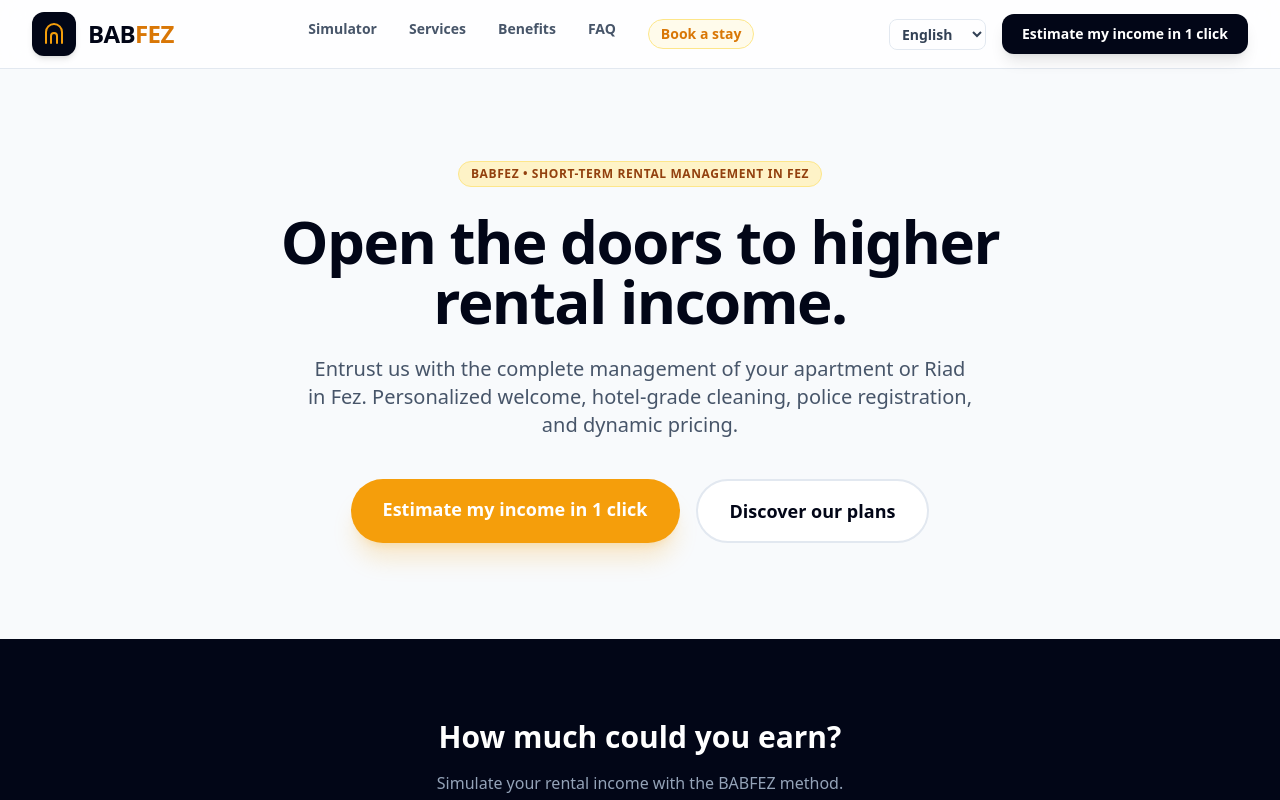
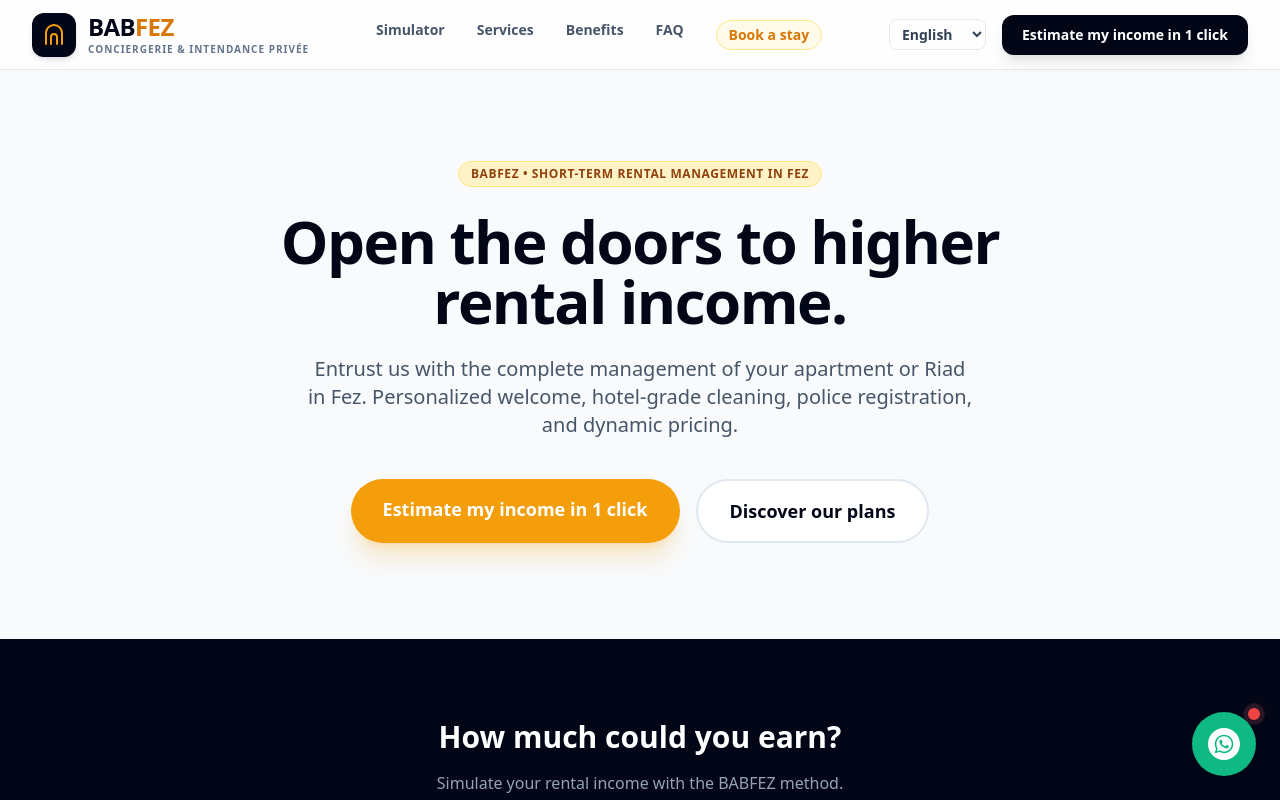
Before and after one commit to anoirqotbi87-debug/babfez, a Next.js app: page /en in a window 1280 px wide. Shown: the top 800 px of the page. Built offline with nearby package versions, Linux system fonts and the light colour scheme.

Commit message:
fix: Restore original detailed footer, header subtitle, and floating WhatsApp button

```diff
--- a/src/app/[lang]/page.tsx
+++ b/src/app/[lang]/page.tsx
@@ -69,7 +69,10 @@
             <div className="w-11 h-11 bg-slate-950 rounded-xl flex items-center justify-center text-amber-500 shadow-md">
               <svg className="w-6 h-6" viewBox="0 0 24 24" fill="none" stroke="currentColor" strokeWidth="2" strokeLinecap="round" strokeLinejoin="round"><path d="M4 21V10a8 8 0 0 1 16 0v11"/><path d="M9 21v-7a3 3 0 0 1 6 0v7"/></svg>
             </div>
-            <span className="text-2xl font-extrabold tracking-tight text-slate-950">BAB<span className="text-amber-600">FEZ</span></span>
+            <div>
+              <span className="text-2xl font-extrabold tracking-tight text-slate-950 block leading-tight">BAB<span className="text-amber-600">FEZ</span></span>
+              <span className="text-[10px] text-slate-500 font-bold tracking-widest uppercase block">Conciergerie & Intendance Privée</span>
+            </div>
           </div>
 
           {/* Menu Desktop */}
@@ -387,9 +390,45 @@
       </section>
 
       {/* Footer */}
-      <footer className="bg-slate-950 py-12 border-t border-slate-900 text-center">
-        <p className="text-slate-500 text-sm">{dict.home.footerText}</p>
+      <footer className="bg-slate-950 pt-16 pb-8 border-t border-slate-900">
+        <div className="max-w-7xl mx-auto px-4 sm:px-6 lg:px-8">
+          <div className="flex flex-col md:flex-row justify-between items-center gap-6 mb-12">
+            <div className="flex items-center gap-3">
+              <div className="w-10 h-10 bg-slate-900 rounded-xl flex items-center justify-center text-amber-500">
+                <svg className="w-5 h-5" viewBox="0 0 24 24" fill="none" stroke="currentColor" strokeWidth="2" strokeLinecap="round" strokeLinejoin="round">
+                  <path d="M4 21V10a8 8 0 0 1 16 0v11"/><path d="M9 21v-7a3 3 0 0 1 6 0v7"/>
+                </svg>
+              </div>
+              <div>
+                <span className="text-xl font-extrabold tracking-tight text-white block leading-tight">BAB<span className="text-amber-600">FEZ</span></span>
+                <span className="text-[10px] text-slate-400 font-bold tracking-widest uppercase block">Conciergerie & Intendance Privée</span>
+              </div>
+            </div>
+            <div className="flex gap-6 text-slate-400 font-semibold text-sm">
+              <a href="#simulateur" className="hover:text-amber-500 transition-colors">{dict.nav.simulator}</a>
+              <a href="#services" className="hover:text-amber-500 transition-colors">{dict.nav.services}</a>
+              <a href="#faq" className="hover:text-amber-500 transition-colors">{dict.nav.faq}</a>
+            </div>
+          </div>
+          <div className="text-center text-sm text-slate-500 border-t border-slate-800 pt-8">
+            {dict.home.footerText}
+          </div>
+        </div>
       </footer>
+
+      {/* Bouton WhatsApp Flottant */}
+      <a
+        href="https://wa.me/212778874114?text=Bonjour%20BABFEZ"
+        target="_blank"
+        rel="noopener noreferrer"
+        className="fixed bottom-6 right-6 z-50 bg-emerald-500 text-white p-4 rounded-full shadow-2xl hover:bg-emerald-600 hover:scale-110 transition-all group"
+      >
+        <span className="absolute -top-1 -right-1 flex h-3 w-3">
+          <span className="animate-ping absolute inline-flex h-full w-full rounded-full bg-red-400 opacity-75"></span>
+          <span className="relative inline-flex rounded-full h-3 w-3 bg-red-500"></span>
+        </span>
+        <svg className="w-8 h-8" fill="currentColor" viewBox="0 0 24 24"><path d="M12.031 6.172c-3.181 0-5.767 2.586-5.768 5.766-.001 1.298.38 2.27 1.019 3.287l-.582 2.128 2.182-.573c.978.58 1.911.928 3.145.929 3.178 0 5.767-2.587 5.768-5.766.001-3.187-2.575-5.77-5.764-5.771zm3.392 8.244c-.144.405-.837.774-1.17.824-.299.045-.677.063-1.092-.069-.252-.08-.575-.187-.988-.365-1.739-.751-2.874-2.502-2.961-2.617-.087-.116-.708-.94-.708-1.793s.448-1.273.607-1.446c.159-.173.346-.217.462-.217l.332.006c.106.005.249-.04.39.298.144.347.491 1.2.534 1.287.043.087.072.188.014.304-.058.116-.087.188-.173.289l-.26.304c-.087.086-.177.18-.076.354.101.174.449.741.964 1.201.662.591 1.221.774 1.394.86s.274.072.376-.043c.101-.116.433-.506.549-.68.116-.173.231-.145.39-.087s1.011.477 1.184.564.289.13.332.202c.045.072.045.419-.099.824zm-3.423-14.416c-6.627 0-12 5.373-12 12s5.373 12 12 12 12-5.373 12-12-5.373-12-12-12zm.029 18.88c-1.161 0-2.305-.292-3.318-.844l-3.677.964.984-3.595c-.607-1.052-.927-2.246-.926-3.468.001-3.825 3.113-6.937 6.937-6.937 3.825 0 6.938 3.112 6.938 6.937 0 3.824-3.113 6.938-6.938 6.943z"/></svg>
+      </a>
     </div>
   );
 }
```
